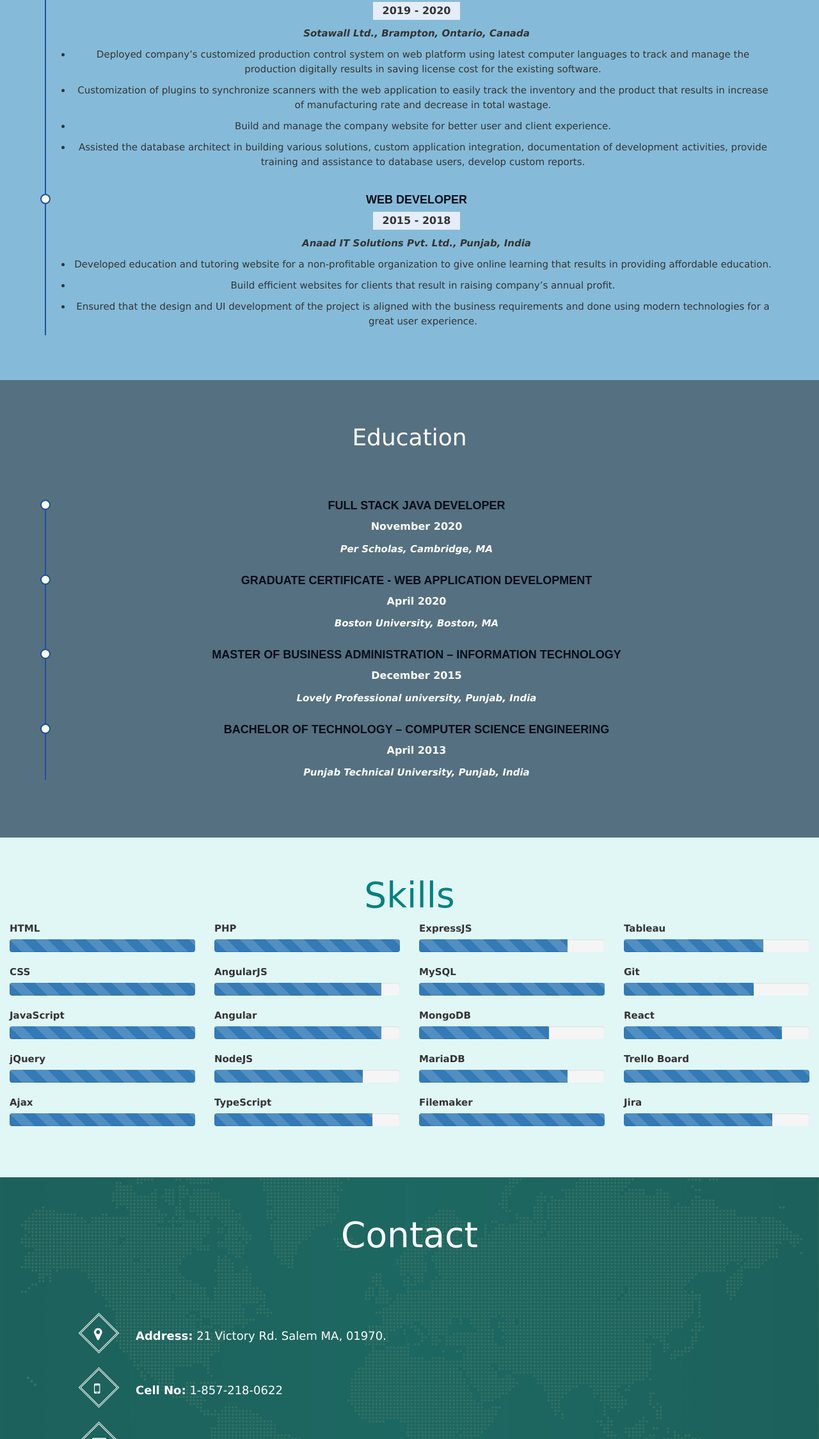
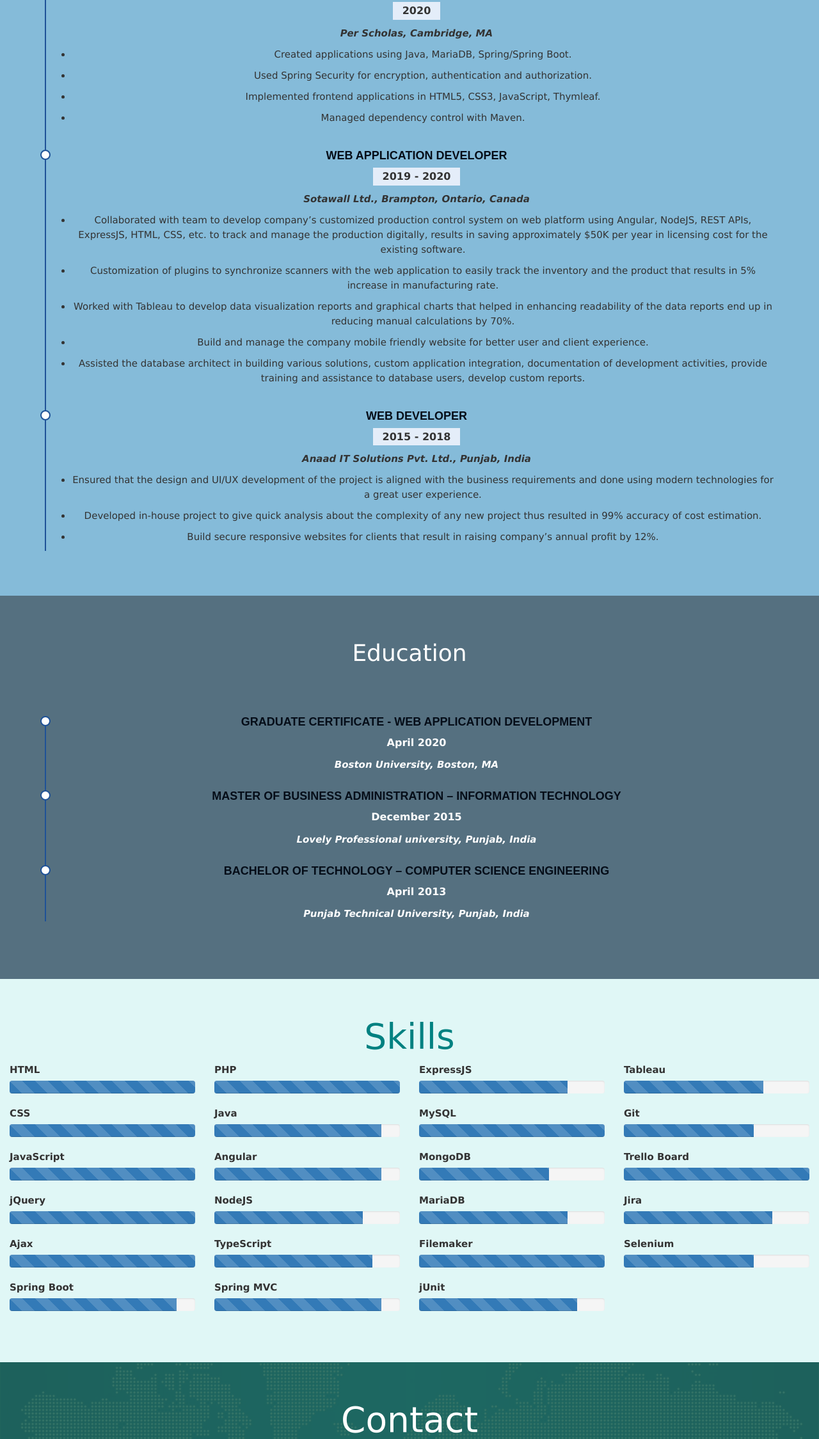
Before and after one commit to balramjot/balramjotsaini, a plain HTML site: page index.html in a window 1280 px wide. Shown: the part 1517-3766 px from the top of the page at 64% size. Drawn offline with nearby package versions, Linux system fonts and the light colour scheme; a web font is replaced by a local one.

Commit message:
Update index.html

```diff
--- a/index.html
+++ b/index.html
@@ -212,15 +212,26 @@
                                         <div class="row">
 
                                             <div class="col-lg-12" data-aos="fade-up" data-aos-delay="100">
+					    <div class="resume-item">
+						<h4>Full Stack Java Developer</h4>
+                                                <h5>2020</h5>
+                                                <p><b><em>Per Scholas, Cambridge, MA </em></b></p>
+                                                <ul>
+                                                <li>Created applications using Java, MariaDB, Spring/Spring Boot.</li>
+                                                <li>Used Spring Security for encryption, authentication and authorization.</li>
+                                                <li>Implemented frontend applications in HTML5, CSS3, JavaScript, Thymleaf.</li>
+						<li>Managed dependency control with Maven.</li>
+					    </div>
                                             <div class="resume-item">
                                                 <h4>Web Application Developer</h4>
                                                 <h5>2019 - 2020</h5>
                                                 <p><b><em>Sotawall Ltd., Brampton, Ontario, Canada </em></b></p>
                                                 <ul>
-                                                <li>Deployed company’s customized production control system on web platform using latest computer languages to track and manage the production digitally results in saving license cost for the existing software.</li>
-                                                <li>Customization of plugins to synchronize scanners with the web application to easily track the inventory and the product that results in increase of manufacturing rate and decrease in total wastage.</li>
-                                                <li>Build and manage the company website for better user and client experience.</li>
-                                                <li>Assisted the database architect in building various solutions, custom application integration, documentation of development activities, provide training and assistance to database users, develop custom reports.</li>
+							<li>Collaborated with team to develop company’s customized production control system on web platform using Angular, NodeJS, REST APIs, ExpressJS, HTML, CSS, etc. to track and manage the production digitally, results in saving approximately $50K per year in licensing cost for the existing software.</li>
+							<li>Customization of plugins to synchronize scanners with the web application to easily track the inventory and the product that results in 5% increase in manufacturing rate.</li>
+							<li>Worked with Tableau to develop data visualization reports and graphical charts that helped in enhancing readability of the data reports end up in reducing manual calculations by 70%.</li>
+							<li>Build and manage the company mobile friendly website for better user and client experience.</li>
+							<li>Assisted the database architect in building various solutions, custom application integration, documentation of development activities, provide training and assistance to database users, develop custom reports.</li>
                                                 </ul>
                                             </div>
                                             <div class="resume-item">
@@ -228,9 +239,9 @@
                                                 <h5>2015 - 2018</h5>
                                                 <p><b><em>Anaad IT Solutions Pvt. Ltd., Punjab, India</em></b></p>
                                                 <ul>
-                                                <li>Developed education and tutoring website for a non-profitable organization to give online learning that results in providing affordable education.</li>
-                                                <li>Build efficient websites for clients that result in raising company’s annual profit.</li>
-                                                 <li>Ensured that the design and UI development of the project is aligned with the business requirements and done using modern technologies for a great user experience.</li>
+                                                <li>Ensured that the design and UI/UX development of the project is aligned with the business requirements and done using modern technologies for a great user experience.</li>
+                                                <li>Developed in-house project to give quick analysis about the complexity of any new project thus resulted in 99% accuracy of cost estimation.</li>
+                                                 <li>Build secure responsive websites for clients that result in raising company’s annual profit by 12%.</li>
                                                 </ul>
                                             </div>
                                             </div>
@@ -262,13 +273,6 @@
                             <div class="row">
 
                                 <div class="col-lg-12" data-aos="fade-up" data-aos-delay="100">
-                                <div class="resume-item">
-                                    <h4>Full Stack Java Developer</h4>
-                                    <h5 style="background: none;">November 2020</h5>
-                                    <p><b><em>Per Scholas, Cambridge, MA </em></b></p>
-
-                                </div>
-
                                 <div class="resume-item">
                                     <h4>Graduate Certificate - Web Application Development</h4>
                                     <h5 style="background: none;">April 2020</h5>
@@ -340,6 +344,12 @@
                         </div>
                     </div>
 
+		    <div style="text-align:left;">
+                        <label>Spring Boot</label>
+                        <div class="progress">
+                            <div class="progress-bar progress-bar-striped bg-success" role="progressbar" style="width: 90%;" aria-valuenow="25" aria-valuemin="0" aria-valuemax="90"></div>
+                        </div>
+                    </div>
                 </div>
                 <div class="col-md-3">
                     <div style="text-align:left;">
@@ -350,7 +360,7 @@
                     </div>
 
                     <div style="text-align:left;">
-                        <label>AngularJS</label>
+                        <label>Java</label>
                         <div class="progress">
                             <div class="progress-bar progress-bar-striped bg-success" role="progressbar" style="width: 90%;" aria-valuenow="25" aria-valuemin="0" aria-valuemax="90"></div>
                         </div>
@@ -374,6 +384,13 @@
                         <label>TypeScript</label>
                         <div class="progress">
                             <div class="progress-bar progress-bar-striped bg-success" role="progressbar" style="width: 85%;" aria-valuenow="25" aria-valuemin="0" aria-valuemax="85"></div>
+                        </div>
+                    </div>
+
+			<div style="text-align:left;">
+                        <label>Spring MVC</label>
+                        <div class="progress">
+                            <div class="progress-bar progress-bar-striped bg-warning" role="progressbar" style="width: 90%;" aria-valuenow="25" aria-valuemin="0" aria-valuemax="90"></div>
                         </div>
                     </div>
 
@@ -414,6 +431,13 @@
                         </div>
                     </div>
 
+			 <div style="text-align:left;">
+                        <label>jUnit</label>
+                        <div class="progress">
+                            <div class="progress-bar progress-bar-striped bg-success" role="progressbar" style="width: 85%;" aria-valuenow="25" aria-valuemin="0" aria-valuemax="85"></div>
+                        </div>
+                    </div>
+
                 </div>
 
                 <div class="col-md-3">
@@ -432,13 +456,6 @@
                     </div>
 
                     <div style="text-align:left;">
-                        <label>React</label>
-                        <div class="progress">
-                            <div class="progress-bar progress-bar-striped bg-success" role="progressbar" style="width: 85%;" aria-valuenow="25" aria-valuemin="0" aria-valuemax="85"></div>
-                        </div>
-                    </div>
-
-                    <div style="text-align:left;">
                         <label>Trello Board</label>
                         <div class="progress">
                             <div class="progress-bar progress-bar-striped bg-success" role="progressbar" style="width: 100%;" aria-valuenow="25" aria-valuemin="0" aria-valuemax="100"></div>
@@ -449,6 +466,13 @@
                         <label>Jira</label>
                         <div class="progress">
                             <div class="progress-bar progress-bar-striped bg-success" role="progressbar" style="width: 80%;" aria-valuenow="25" aria-valuemin="0" aria-valuemax="80"></div>
+                        </div>
+                    </div>
+
+			<div style="text-align:left;">
+                        <label>Selenium</label>
+                        <div class="progress">
+                            <div class="progress-bar progress-bar-striped bg-success" role="progressbar" style="width: 70%;" aria-valuenow="25" aria-valuemin="0" aria-valuemax="70"></div>
                         </div>
                     </div>
 
```
